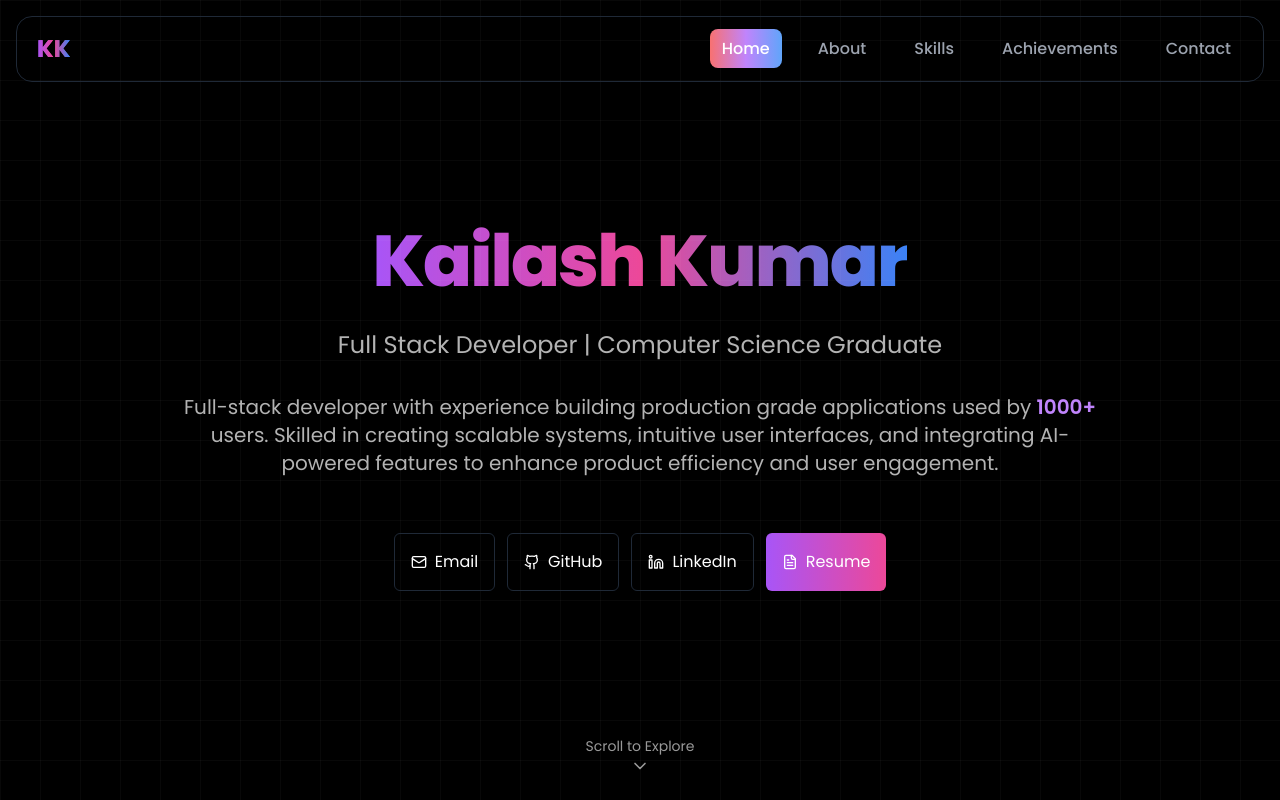
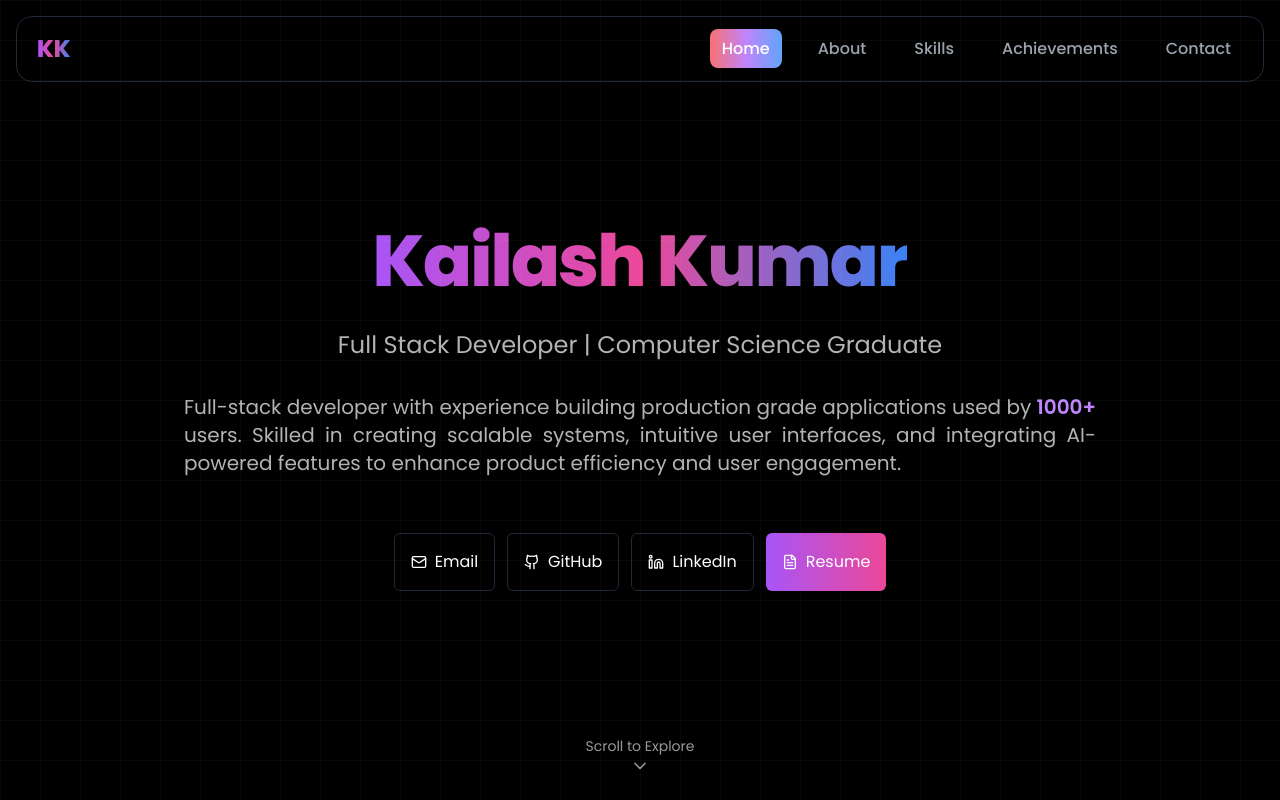
Before and after one commit to Kkyaadav/Kk-s-Portfolio, a React (Vite) app: page / in a window 1280 px wide. Shown: the top 800 px of the page. Built offline with nearby package versions, Linux system fonts and the light colour scheme.

Commit message:
fixed text justification

```diff
--- a/src/components/Hero.jsx
+++ b/src/components/Hero.jsx
@@ -46,7 +46,7 @@
 
         {/* Intro Text */}
         <motion.div variants={fadeUp} className="px-4 sm:px-10 md:px-40">
-          <p className="text-white/70 text-center !text-xl sm:text-base md:text-lg">
+          <p className="text-white/70 text-center !text-xl sm:text-base md:text-lg text-justify">
             Full-stack developer with experience building production grade applications
             used by <span className="text-purple-400 font-semibold">1000+</span> users.
             Skilled in creating scalable systems, intuitive user interfaces, and integrating
```
